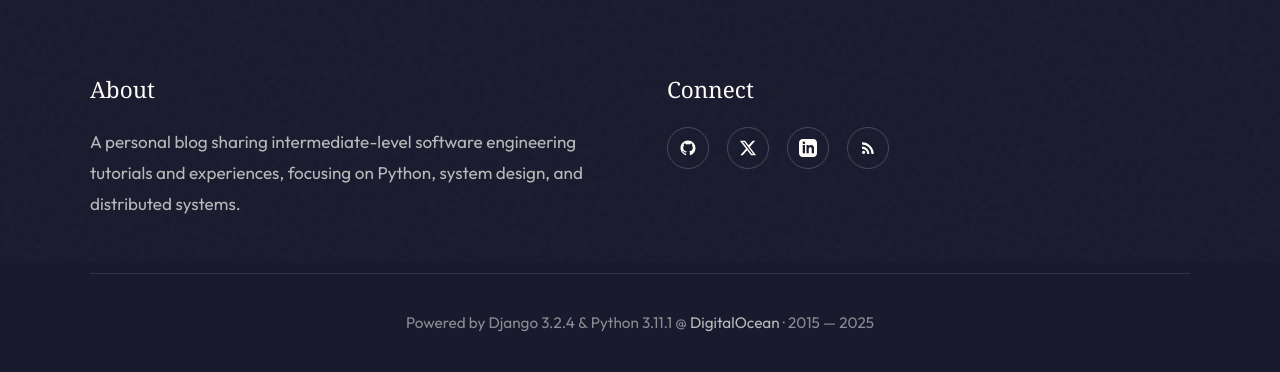
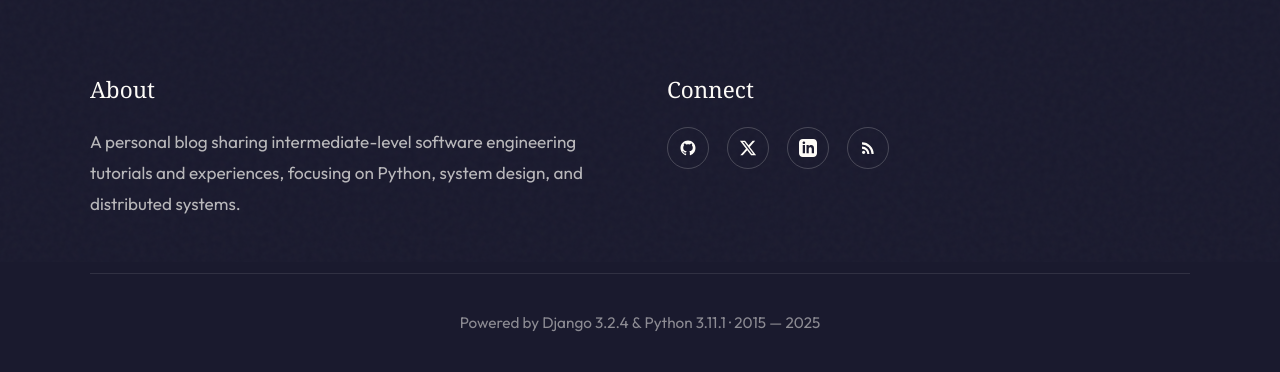
Before and after one commit to adilkhash/notion, a Django app: page /ru/ in a window 1280 px wide. Shown: the part 538-910 px from the top of the page. Run offline with Django 3.2, Linux system fonts and the light colour scheme; data that the repository does not hold is empty; some libraries are stand-ins or nearby versions; some web fonts are replaced.

Commit message:
removed DigitalOcean hyperlink

```diff
--- a/templates/base.html
+++ b/templates/base.html
@@ -554,7 +554,7 @@
                 </div>
             </div>
             <div class="footer-bottom">
-                <p>{% trans "Powered by" %} Django {{ DJANGO_VERSION }} & Python {{ PYTHON_VERSION }} @ <a href="https://goo.gl/Yp6mKz" rel="nofollow noindex" target="_blank">DigitalOcean</a> &middot; 2015 — {% now 'Y' %}</p>
+                <p>{% trans "Powered by" %} Django {{ DJANGO_VERSION }} & Python {{ PYTHON_VERSION }} &middot; 2015 — {% now 'Y' %}</p>
             </div>
         </div>
     </footer>
```
